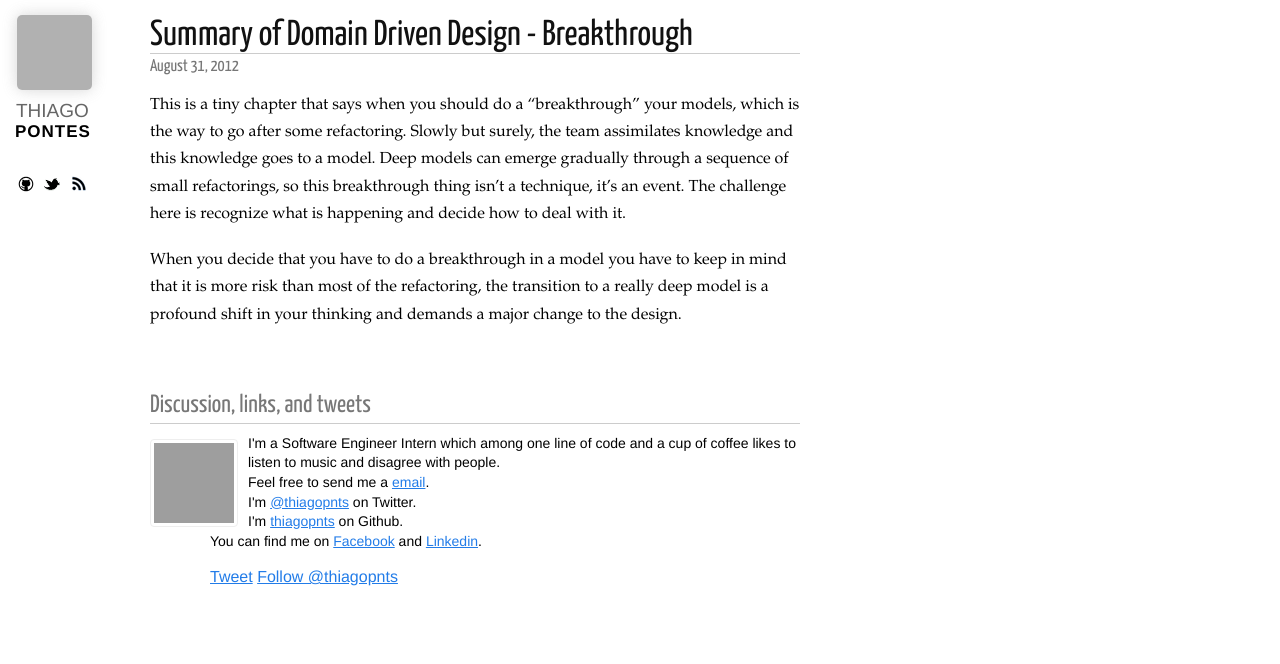
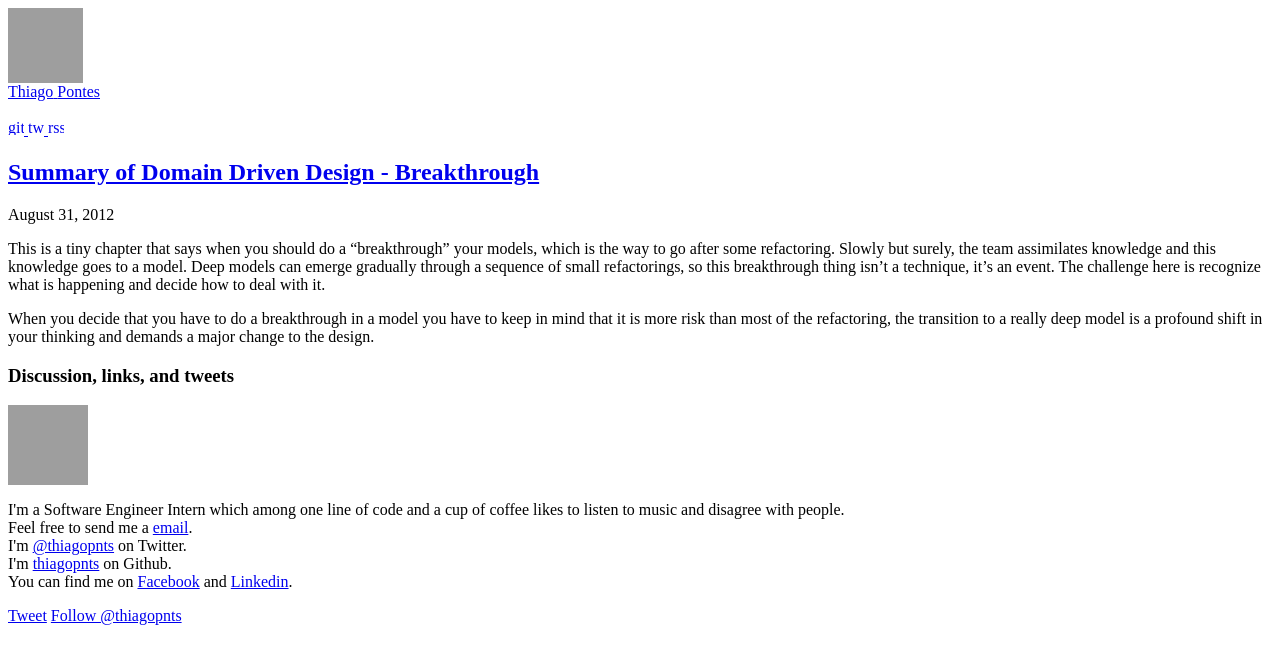
Before and after one commit to thiagopnts/thiagopnts.github.com, a Jekyll site: the page built from blog/_posts/2012-08-31-domain-driven-design-part5.md, in a window 1280 px wide. Shown: the top 664 px of the page. Built offline with Jekyll 4.4.1, drawn with Linux system fonts in a browser that asks for light colours; nearby versions of some CDN libraries; Markdown is read by kramdown in place of the engine named in the settings; comment, search, counter and statistics services are not loaded; grey boxes are pictures that could not be loaded.

Commit message:
fixing css path problem for blog

```diff
--- a/blog/_layouts/layout.html
+++ b/blog/_layouts/layout.html
@@ -7,14 +7,14 @@
   <meta name="description" content="Programming, Javascript, Ruby, Ruby on Rails, Scala, Python" />
   <meta property="fb:admins" content="thiagopnts"/>
   <link rel="openid.server" href="http://www.clickpass.com/openid_server" />
-  <link rel="stylesheet" href="/css/compiled/base.css" type="text/css" media="screen, projection" />
-  <link rel="stylesheet" href="/css/plugins/pygments.css" type="text/css" />
-  <link media="only screen and (max-device-width: 480px)" href="/css/iphone.css" type="text/css" rel="stylesheet" />
-  <link media="only screen and (device-width: 768px)" href="/css/ipad.css" type="text/css" rel="stylesheet" />
+  <link rel="stylesheet" href="css/compiled/base.css" type="text/css" media="screen, projection" />
+  <link rel="stylesheet" href="css/plugins/pygments.css" type="text/css" />
+  <link media="only screen and (max-device-width: 480px)" href="css/iphone.css" type="text/css" rel="stylesheet" />
+  <link media="only screen and (device-width: 768px)" href="css/ipad.css" type="text/css" rel="stylesheet" />
   <link href='http://fonts.googleapis.com/css?family=Yanone+Kaffeesatz' rel='stylesheet' type='text/css'>
-  <link rel="apple-touch-icon" href="/apple-touch-icon.png" />
+  <link rel="apple-touch-icon" href="apple-touch-icon.png" />
   <script type="text/javascript" src="http://ajax.googleapis.com/ajax/libs/jquery/1.4.1/jquery.min.js"></script>
-  <script type="text/javascript" src="/js/compiled/application.js"></script>
+  <script type="text/javascript" src="js/compiled/application.js"></script>
   <script type="text/javascript">
     $(document).ready(function() {
       {{ page.script }}
@@ -48,13 +48,13 @@
 
     <section class="meta">
       <a href="https://github.com/thiagopnts" id="github">
-        <img src="/images/github.png" alt="github" title="thiagopnts on GitHub" height="16" width="16" />
+        <img src="images/github.png" alt="github" title="thiagopnts on GitHub" height="16" width="16" />
       </a>
       <a href="https://twitter.com/thiagopnts" id="twitter">
-        <img src="/images/twitter.png" alt="twitter" title="@thiagopnts on Twitter" height="16" width="16" />
+        <img src="images/twitter.png" alt="twitter" title="@thiagopnts on Twitter" height="16" width="16" />
       </a>
       <a href="http://feeds.feedburner.com/thiagopontes/lXRA" id="rss">
-        <img src="/images/rss.png" alt="rss" title="Subscribe to this blog's RSS feed" height="16" width="16" />
+        <img src="images/rss.png" alt="rss" title="Subscribe to this blog's RSS feed" height="16" width="16" />
       </a>
 
     </section>
```
